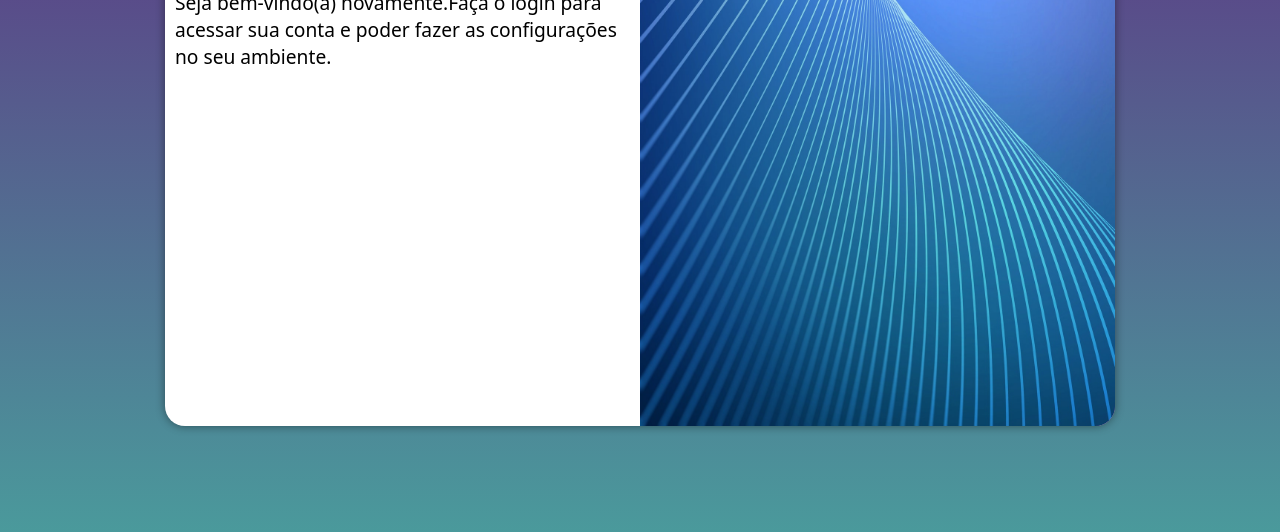
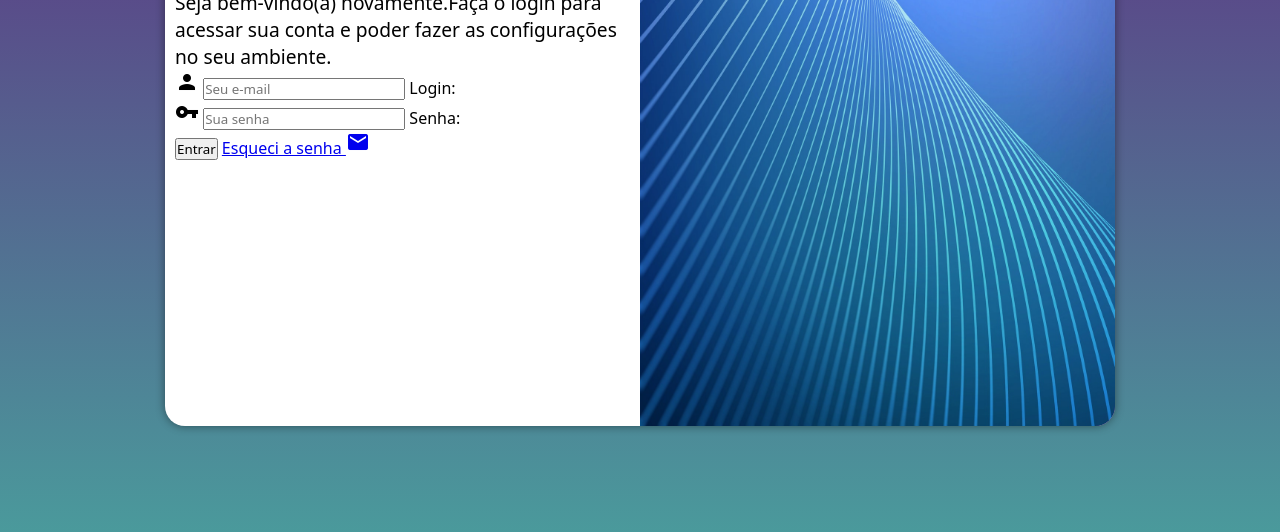
Before and after one commit to mateusmuraoka/projeto-login, a plain HTML site: page index.html in a window 1280 px wide. Shown: the part 224-756 px from the top of the page. Drawn offline with Linux system fonts and the light colour scheme.

Commit message:
Adicionei o formulário

```diff
--- a/index.html
+++ b/index.html
@@ -5,6 +5,7 @@
     <meta http-equiv="X-UA-Compatible" content="IE=edge">
     <meta name="viewport" content="width=device-width, initial-scale=1.0">
     <title>Login</title>
+    <link href="https://fonts.googleapis.com/icon?family=Material+Icons" rel="stylesheet">
     <link rel="stylesheet" href="estilos/style.css">
     <link rel="stylesheet" href="estilos/media-query.css">
 </head>
@@ -19,7 +20,24 @@
             <div id="formulario">
                 <h1>Login</h1>
                 <p>Seja bem-vindo(a) novamente.Faça o login para acessar sua conta e poder fazer as configurações no seu ambiente.</a></p>
-                <form action="login.php" method="post">
+                <form action="login.php" method="post" autocomplete="on">
+                    <div class="campo">
+
+                       <i class="material-icons">person</i>
+                       <input type="email" name="login" id="ilogin" placeholder="Seu e-mail" autocomplete="email" required maxlength="30">
+                       <label for="ilogin">Login:</label>
+
+                    </div>
+                    <div class="campo">
+                        <i class="material-icons">vpn_key</i>
+                        <input type="password" name="senha" id="isenha" placeholder="Sua senha" autocomplete="current-password" required minlength="8" maxlength="20">
+                        <label for="isenha">Senha:</label>
+
+                    </div>
+                    <input type="submit" value="Entrar">
+                    <a href="esqueci.html">
+                        Esqueci a senha <i class="material-icons">mail</i>
+                    </a>
 
                 </form>
 
```
